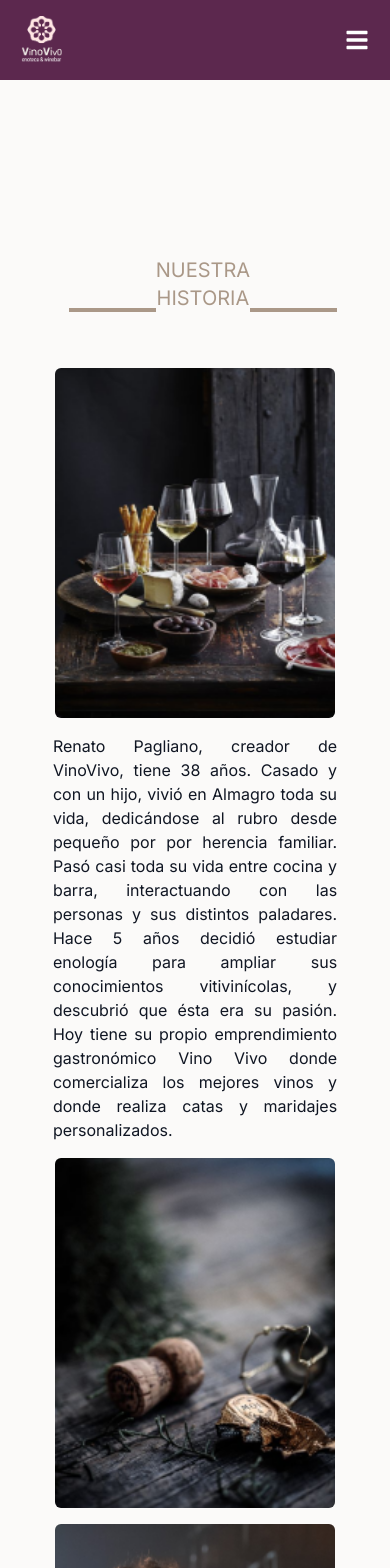
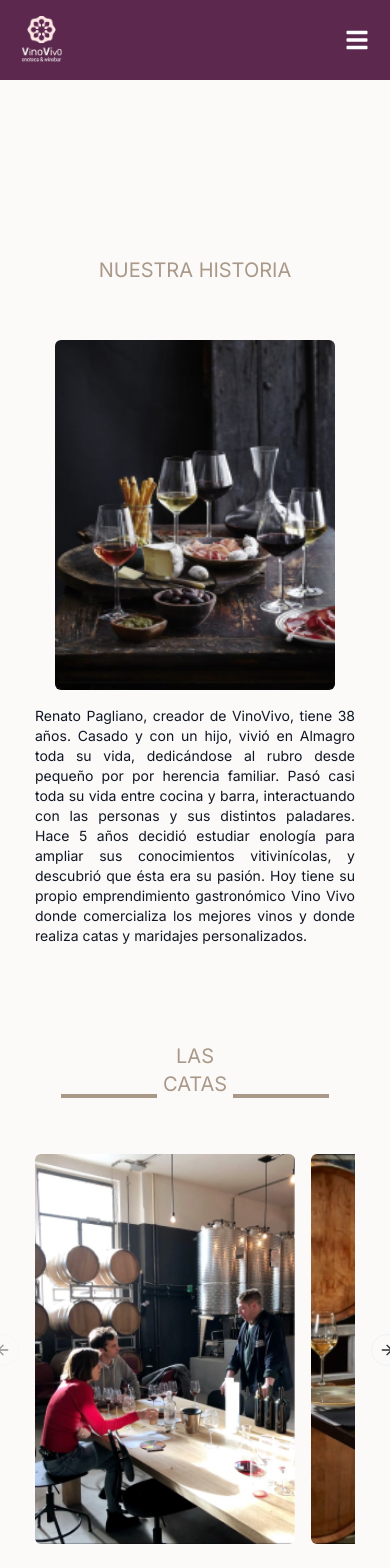
Before and after one commit to VinoVivo/VinoVivo-Frontend, a Next.js app in the folder vino-vivo/: page /concept in a window 390 px wide. Shown: the top 1568 px of the page. Built offline with nearby package versions, Linux system fonts and the light colour scheme.

Commit message:
cambios en concepto

```diff
--- a/vino-vivo/src/components/concept/Concept.tsx
+++ b/vino-vivo/src/components/concept/Concept.tsx
@@ -1,5 +1,4 @@
 import React from 'react'
-import { Card, CardDescription, CardHeader, CardTitle } from '../ui/card'
 import Image from 'next/image'
 import { Button } from '../ui/button'
 import { Carousel, CarouselContent, CarouselItem, CarouselNext, CarouselPrevious } from '../ui/carousel'
@@ -8,25 +7,29 @@ import { Carousel, CarouselContent, CarouselItem, CarouselNext, CarouselPrevious
 
 const Concept = () => {
   return (
-    <div className='flex-col space-between  w-full px-10 sm:px-2'>
+    <div className='flex-col space-between  w-full px-5 sm:px-2'>
       <section className=' md:px-16  w-11/12 mt-60 sm:px-1 mx-auto '>
         <div className='flex w-[300px] mx-auto p-4 sm:w-[600px] sm:p-none'>
-            <div className="border-b-4 border-b-beige w-[341px] m-0 sm:hidden md:flex" />
+            <div className="border-b-4 border-b-beige w-[341px] m-0 hidden  sm:flex" />
             <h1 className='text-xl text-beige w-full text-center m-0'>NUESTRA HISTORIA</h1>
-            <div className="border-b-4 border-b-beige w-[341px] sm:hidden md:flex" />
+            <div className="border-b-4 border-b-beige w-[341px] hidden sm:flex" />
         </div>
-        <div className='flex flex-col flex-wrap justify-between gap-4 items-center mt-10  lg:flex-row  '>
+        <div className='flex flex-col justify-center gap-4 items-center mt-10  sm:flex-row max-w-screen'>
+          <div className='flex flex-col justify-between items-center gap-4  md:flex-row  '>
         <Image src='/image 37.png' alt='imagen de cata' width={230} height={400} className=' w-[280px] h-[350px] rounded-md '/>
 
-        <div className='min-w-60 max-w-[350px] text-justify flex flex-wrap items-center '>
-        <p className='text-secondary sm:py-10'>Renato Pagliano, creador de VinoVivo, tiene 38 años.  Casado y con un hijo, vivió en Almagro toda su vida, dedicándose al rubro desde pequeño por por herencia familiar.
+        <div className='min-w-60 max-w-[320px] text-justify flex flex-wrap'>
+        <p className='text-secondary text-sm sm:py-10 md:py-0'>Renato Pagliano, creador de VinoVivo, tiene 38 años.  Casado y con un hijo, vivió en Almagro toda su vida, dedicándose al rubro desde pequeño por por herencia familiar.
         Pasó casi toda su vida entre cocina y barra, interactuando con las personas y sus distintos paladares. Hace 5 años decidió estudiar enología para ampliar sus conocimientos vitivinícolas, y descubrió que ésta era su pasión.
         Hoy tiene su propio emprendimiento gastronómico Vino Vivo donde comercializa los mejores vinos y
         donde realiza catas y maridajes personalizados.
         </p>
         </div>
-        <Image src='/image 54.png' alt='imagen de cata' width={230} height={260} className='object-cover w-[280px] h-[350px] rounded-md sm:hidden lg:flex'/>
+        </div>
+        <div className='hidden justify-between items-center gap-4  lg:flex lg:flex-row  '>
+        <Image src='/image 54.png' alt='imagen de cata' width={230} height={260} className='object-cover w-[280px] h-[350px] rounded-md '/>
         <Image src='/image 68.png' alt='imagen de cata' width={260} height={260} className='object-cover w-[280px] h-[350px] rounded-md sm:w-[250px]'/>
+        </div>
         </div>
 
       </section>
```
